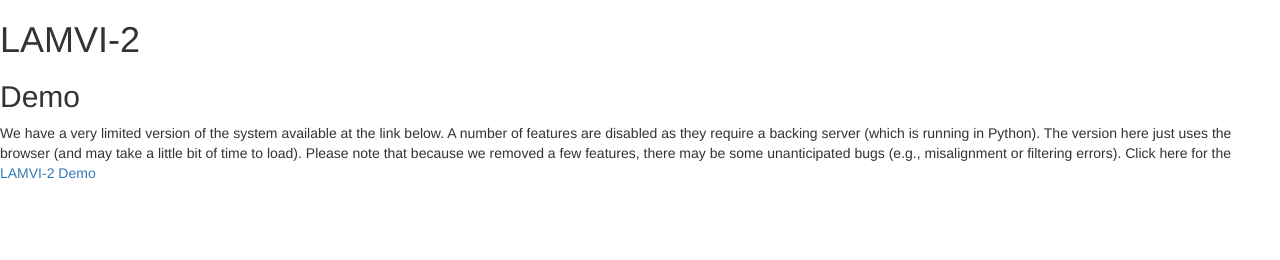
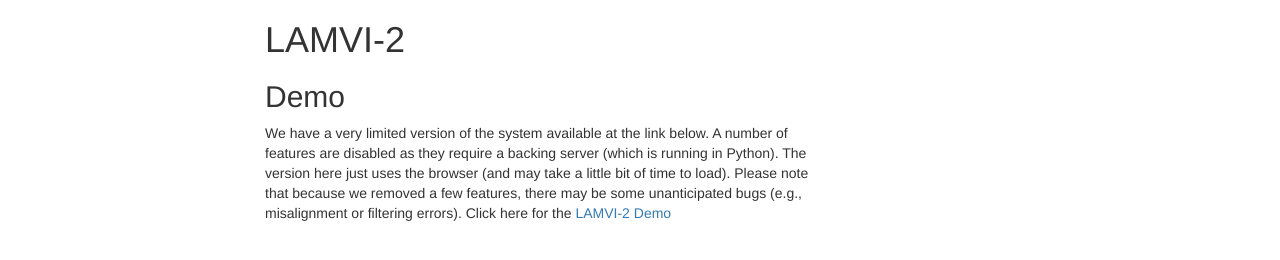
Before and after one commit to lamvi2/lamvi2.github.io, a plain HTML site: page index.html in a window 1280 px wide. Drawn offline with Linux system fonts and the light colour scheme.

Commit message:
Update index.html

```diff
--- a/index.html
+++ b/index.html
@@ -6,11 +6,17 @@
 </head>
 
 <body>
+    <div class="container">
+      <div class="row">
+          <div class="col-xs-6 col-xs-offset-2 col1">
     <H1>LAMVI-2</H1>
     <H2>Demo</H2>
     We have a very limited version of the system available at the link below. A number of features are disabled as they require
     a backing server (which is running in Python). The version here just uses the browser (and may take a little bit of time to load).
     Please note that because we removed a few features, there may be some unanticipated bugs (e.g., misalignment or filtering errors).
     Click here for the <A HREF="index2.html">LAMVI-2 Demo</A>
+          </div>
+        </div>
+    </div>
     </body>
 </html>
```
